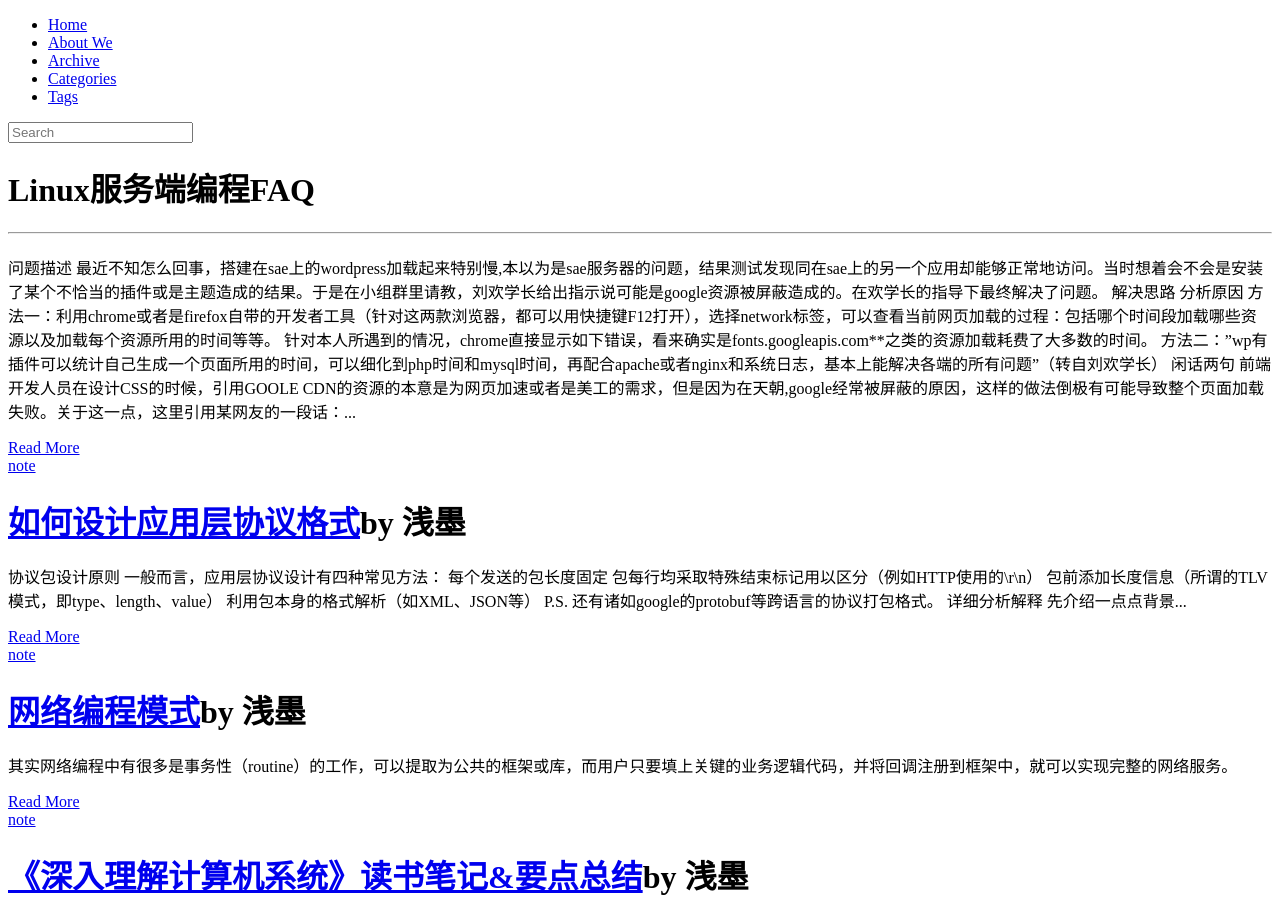
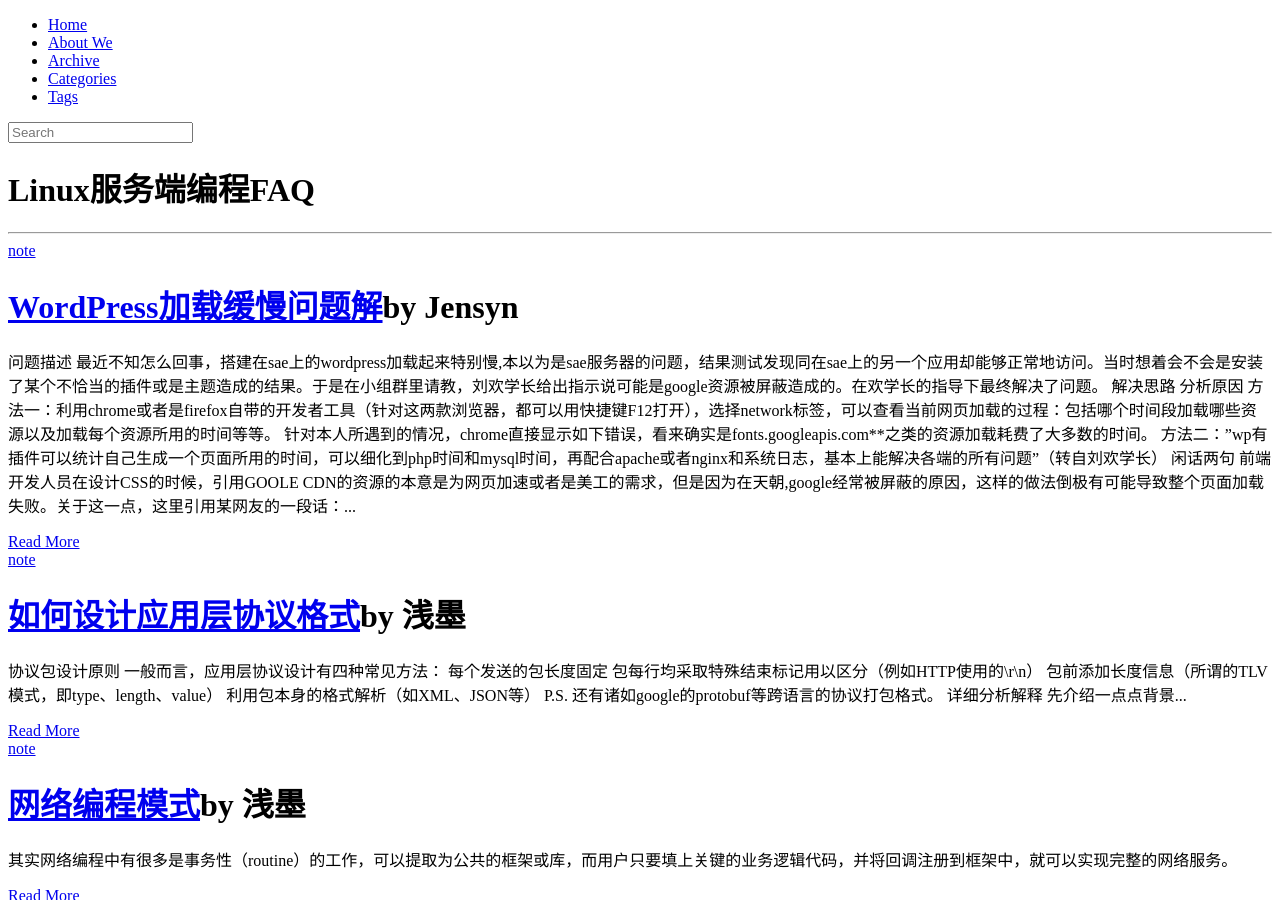
Before and after one commit to hurley25/FAQ, a Jekyll site: the page built from index.md, in a window 1280 px wide and 900 px high. Built offline with Jekyll 4.4.1, drawn with Linux system fonts in a browser that asks for light colours; nearby versions of some CDN libraries; library files that are not in the unit come from our copies; some of the changed lines change nothing that is shown.

Commit message:
Update 2014-06-07-why-wp-load-slowly.md

```diff
--- a/_posts/2014-06-07-why-wp-load-slowly.md
+++ b/_posts/2014-06-07-why-wp-load-slowly.md
@@ -1,14 +1,11 @@
 ---
 layout: post
 category: note
-<<<<<<< HEAD
-title: WordPress加载缓慢原因分析
-=======
-title: WordPress加载缓慢问题解决
->>>>>>> 1845648ddac8f7b5d6da4940866907bfe51933c2
+title: WordPress加载缓慢问题解
 tagline: by Jensyn
 tags: [web, googleapis]
 ---
+
 ## 问题描述
 最近不知怎么回事，搭建在sae上的wordpress加载起来特别慢,本以为是sae服务器的问题，结果测试发现同在sae上的另一个应用却能够正常地访问。当时想着会不会是安装了某个不恰当的插件或是主题造成的结果。于是在小组群里请教，刘欢学长给出指示说可能是google资源被屏蔽造成的。在欢学长的指导下最终解决了问题。
 
```
